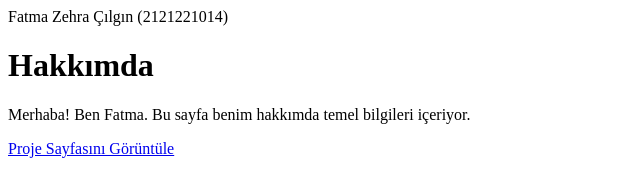
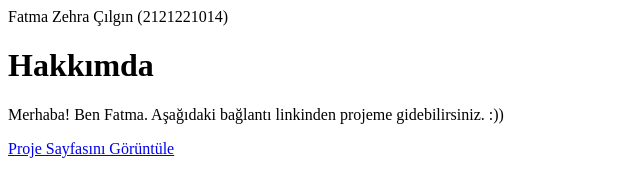
Before and after one commit to fatmacilgin/fatmacilgin.github.io, a plain HTML site: page index.html in a window 1280 px wide. Shown: the full height of the page, 0-640 px from the left. Drawn offline with Linux system fonts and the light colour scheme.

Commit message:
Update index.html

```diff
--- a/index.html
+++ b/index.html
@@ -12,7 +12,7 @@
 <body>
 <hr1>Fatma Zehra Çılgın (2121221014) </hr1>
 <h1>Hakkımda</h1>
-<p>Merhaba! Ben Fatma. Bu sayfa benim hakkımda temel bilgileri içeriyor.</p>
+<p>Merhaba! Ben Fatma. Aşağıdaki bağlantı linkinden projeme gidebilirsiniz. :))</p>
 <a href="IleriProgramlama/">Proje Sayfasını Görüntüle</a>
     <script>
 
```
